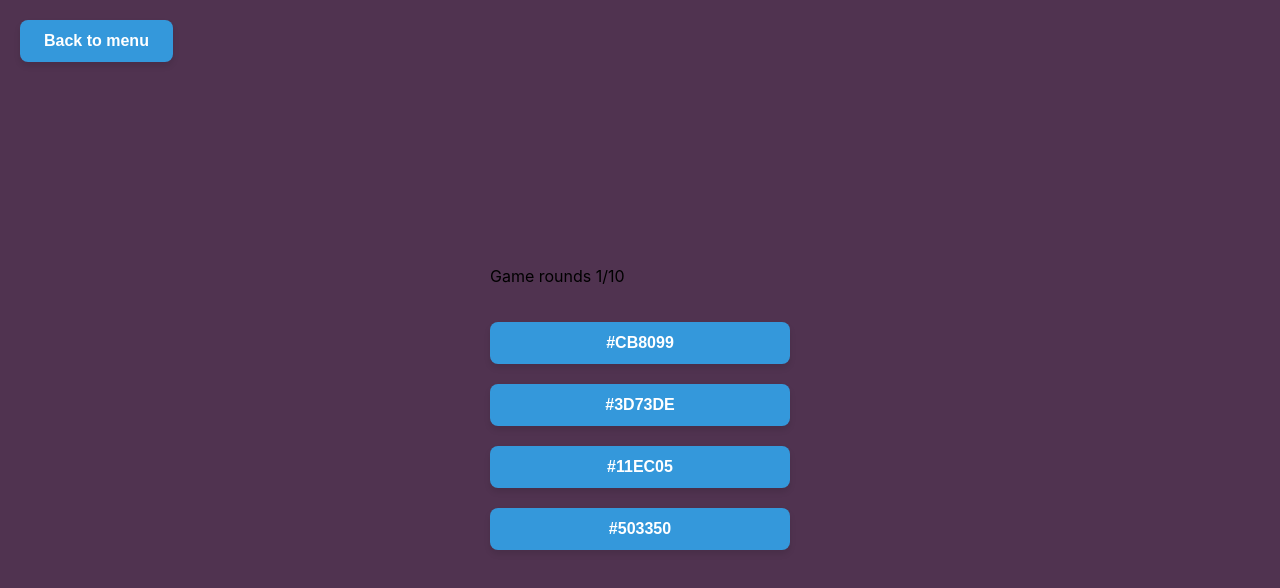
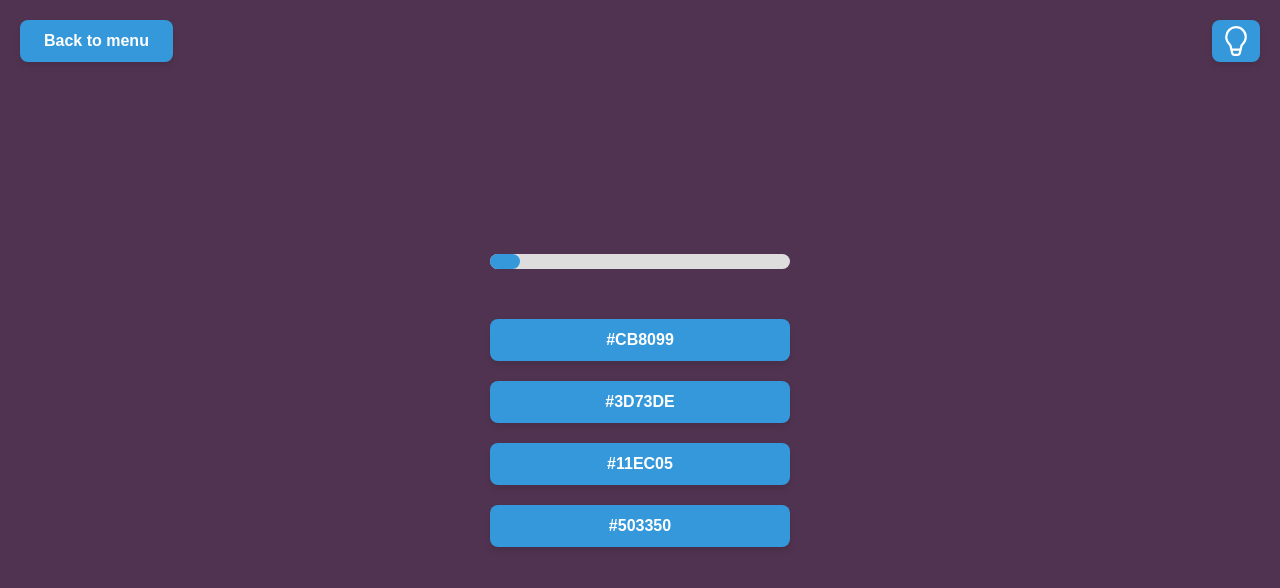
Before and after one commit to hey-gleb/color-quiz, a React (Create React App) app: page / in a window 1280 px wide. Both pictures are taken after a click on the button "Start". Shown: the top 588 px of the page. Built offline with nearby package versions, Linux system fonts and the light colour scheme.

Commit message:
Added progress bar to game scene

```diff
--- a/src/atoms/button/Button.tsx
+++ b/src/atoms/button/Button.tsx
@@ -2,7 +2,7 @@ import React from "react";
 
 import "./Button.css";
 
-interface Props extends React.HTMLProps<HTMLButtonElement> {
+export interface Props extends React.HTMLProps<HTMLButtonElement> {
   className?: string;
   type?: "submit" | "reset" | "button";
 }
--- /dev/null
+++ b/src/atoms/hintButton/HintButton.css
@@ -0,0 +1,6 @@
+.hint-button {
+    width: 42px;
+    height: 42px;
+    background: #3498db url("./images/hint-button.svg") 50% 50% no-repeat;
+    background-size: 75%;
+}
--- /dev/null
+++ b/src/atoms/hintButton/HintButton.tsx
@@ -0,0 +1,19 @@
+import React from "react";
+import cn from "classnames";
+
+import Button, { Props as ButtonProps } from "../button/Button";
+
+import "./HintButton.css";
+
+const HintButton: React.FC<ButtonProps> = (props) => {
+  const { className = "", ...otherProps } = props;
+
+  return (
+    <Button
+      className={cn("hint-button", { [className]: !!className })}
+      {...otherProps}
+    />
+  );
+};
+
+export default HintButton;
--- /dev/null
+++ b/src/atoms/progressBar/ProgressBar.css
@@ -0,0 +1,14 @@
+.progress-bar {
+    width: 100%;
+    height: 15px;
+
+    border-radius: 20px;
+    background-color: #ddd;
+}
+
+.progress-fill {
+    border-radius: 20px;
+    height: 100%;
+    background-color: #3498db;
+    transition: width 0.3s ease-in-out;
+}
--- /dev/null
+++ b/src/atoms/progressBar/ProgressBar.tsx
@@ -0,0 +1,25 @@
+import React from "react";
+import cn from "classnames";
+
+import "./ProgressBar.css";
+
+interface Props {
+  className?: string;
+  value: number;
+  total: number;
+}
+
+const ProgressBar: React.FC<Props> = (props) => {
+  const { className = "", value, total } = props;
+
+  return (
+    <div className={cn("progress-bar", { [className]: !!className })}>
+      <div
+        className={"progress-fill"}
+        style={{ width: `${(value / total) * 100}%` }}
+      />
+    </div>
+  );
+};
+
+export default ProgressBar;
--- a/src/containers/gameScene/GameScene.css
+++ b/src/containers/gameScene/GameScene.css
@@ -13,6 +13,13 @@
 .quiz-form {
   width: 300px;
   height: auto;
+
+  display: flex;
+  flex-direction: column;
+}
+
+.quiz-form__guess-buttons {
+  width: 100%;
 
   display: flex;
   flex-direction: column;
@@ -37,3 +44,14 @@
   top: 20px;
   left: 20px;
 }
+
+.game-container__hint-button {
+    position: absolute;
+
+    top: 20px;
+    right: 20px;
+}
+
+.game-container__progress-bar {
+  margin-bottom: 50px;
+}
--- a/src/containers/gameScene/GameScene.tsx
+++ b/src/containers/gameScene/GameScene.tsx
@@ -3,6 +3,8 @@ import chroma from "chroma-js";
 import cn from "classnames";
 
 import Button from "../../atoms/button/Button";
+import HintButton from "../../atoms/hintButton/HintButton";
+import ProgressBar from "../../atoms/progressBar/ProgressBar";
 
 import {
   INITIAL_GAME_STATE,
@@ -86,7 +88,7 @@ const GameScene: React.FC<GameSceneProps> = (props) => {
 
   const handleBackButtonClick = useCallback(
     () => updateGameState(INITIAL_GAME_STATE),
-    [gameState, updateGameState],
+    [updateGameState],
   );
 
   return (
@@ -101,14 +103,18 @@ const GameScene: React.FC<GameSceneProps> = (props) => {
       >
         Back to menu
       </Button>
+      <HintButton className={"game-container__hint-button"} />
       <div className={"quiz-form"}>
         {gameState.totalRounds === "endless" ? (
           <p>Game round {gameState.currentRound}</p>
         ) : (
-          <p>
-            Game rounds {gameState.currentRound}/{gameState.totalRounds}
-          </p>
+          <ProgressBar
+            className={"game-container__progress-bar"}
+            value={gameState.currentRound}
+            total={gameState.totalRounds}
+          />
         )}
+        <div className={"quiz-form__guess-buttons"}>
           {guessOptions.map((guessOption) => (
             <Button
               className={cn(
@@ -129,6 +135,7 @@ const GameScene: React.FC<GameSceneProps> = (props) => {
           ))}
         </div>
       </div>
+    </div>
   );
 };
 
```
Also changed, not shown: src/atoms/hintButton/images/hint-button.svg (added). Lines whose indentation alone changed are shown as unchanged.
